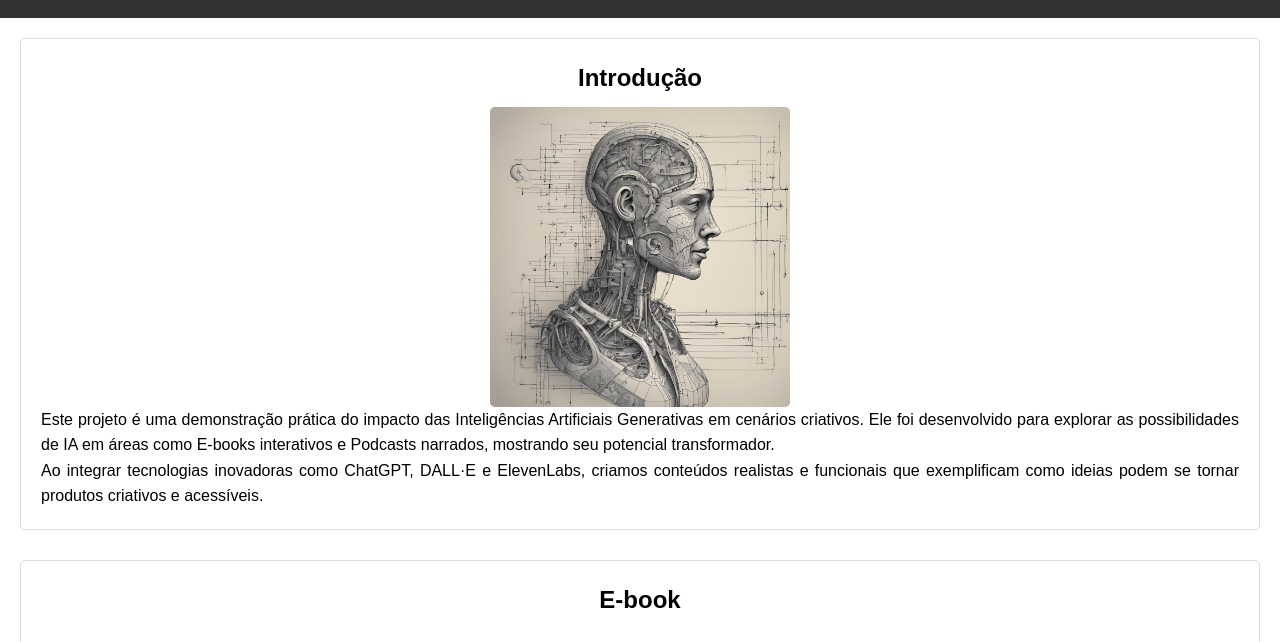
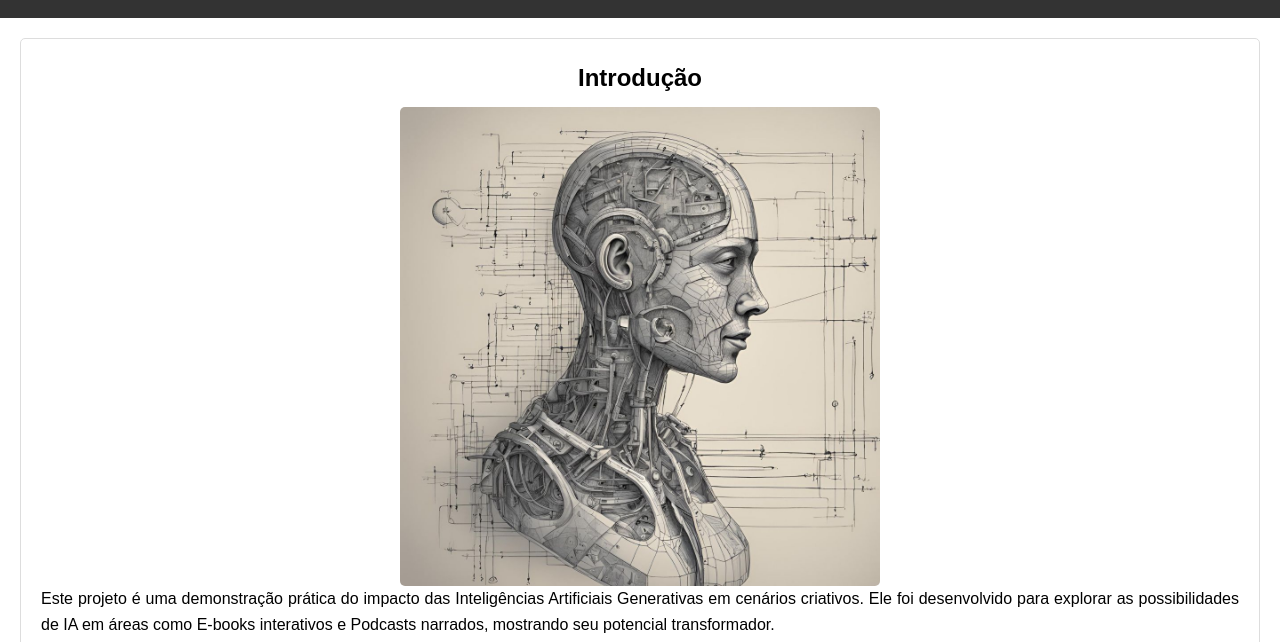
Before and after one commit to marifer-tech/Explorando-o-Potencial-de-IAs-Generativas, a plain HTML site: page index.html in a window 1280 px wide. Shown: the part 91-733 px from the top of the page. Drawn offline with Linux system fonts and the light colour scheme.

Commit message:
Update styles.css

```diff
--- a/styles.css
+++ b/styles.css
@@ -69,7 +69,7 @@ footer {
 }
 
 .about-image {
-    max-width: 25%;
+    max-width: 40%;
     height: auto; /* Mantém a proporção da imagem */
     display: block; /* Faz com que a imagem seja tratada como um bloco */
     margin-left: auto; /* Margem automática esquerda */
```
